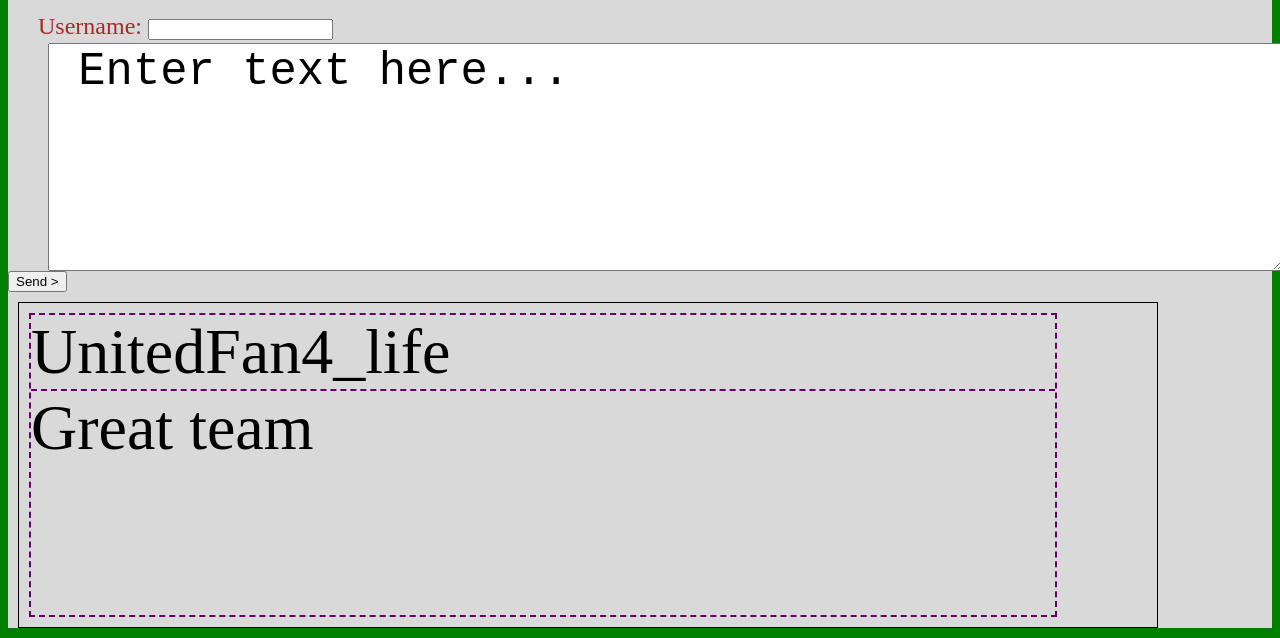
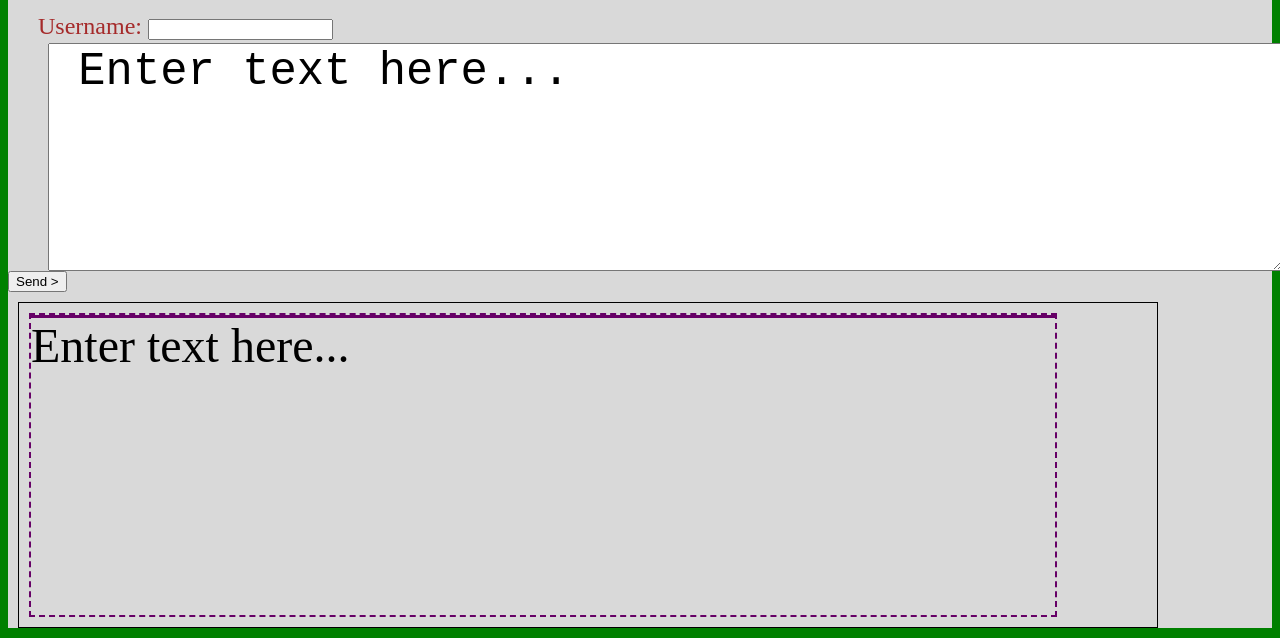
Before and after one commit to adnanmarzuk1/PlacementProject, a plain HTML site: page Client/index.html in a window 1280 px wide. Both pictures are taken after a click on the button "Send >". Shown: the part 741-1379 px from the top of the page. Drawn offline with nearby package versions, Linux system fonts and the light colour scheme.

Commit message:
added jquery text and send button working and comment section working

```diff
--- a/Client/index.html
+++ b/Client/index.html
@@ -1,4 +1,5 @@
 <head>
+    <script   src="https://code.jquery.com/jquery-2.2.3.min.js"   integrity="sha256-a23g1Nt4dtEYOj7bR+vTu7+T8VP13humZFBJNIYoEJo="   crossorigin="anonymous"></script>
     <style>
         body {
             background-color:green;
@@ -8,6 +9,7 @@
             height:100px;
             color:red;
             font-size:500%;
+
         }
         .comment{
             width:150px;
@@ -19,8 +21,6 @@
             height:300px;
             margin: 10 10 10 10;
             border: 2px#660066 dashed;
-
-
         }
         .image{
             width:100%;
@@ -50,6 +50,7 @@
             margin-left: 40px;
             height:228px;
             font-size: 350%;
+
         }
         #commentContainer{
             background-color: #d9d9d9;
@@ -60,21 +61,38 @@
            width:90%;
            height: 90%px;
        }
-       #OcText{
+       #ocText{
            font-size:400%;
 
        }
-       #OcNameLabel{
+       #ocNameLabel{
            font-size: 400%;
        }
        #ocNameContainer{
-           border-bottom: 2px #660066 dashed;
+           border-bottom: 3px #660066 solid;
 
        }
+       #ocTextcontainer{
+           font-size:-webkit-xxx-large;
+       }
+
+    </style>
+    <script>
+        $(document).ready(function(){
+             $("#postBtn").click(function(){
+                 var name = $('#usrName').val();
+                 var message = $('#commentTextArea').val();
+
+                 $("#ocNameLabel").text(name);
+                 $("#ocTextContainer").text(message);
 
 
+               console.log(name);
+               console.log(message);
+            });
+        });
 
-    </style>
+    </script>
 </head>
 <body>
     <div id="chatroomContainer">
@@ -99,7 +117,7 @@
             <div>
                 <textarea id="commentTextArea" form="usrform"> Enter text here... </textarea>
 
-                <button type="submit" form="form1"value="submit"> Send ></button>
+                <button id="postBtn" type="button" form="form1"value="submit"> Send ></button>
 
             </div>
         </div>
```
